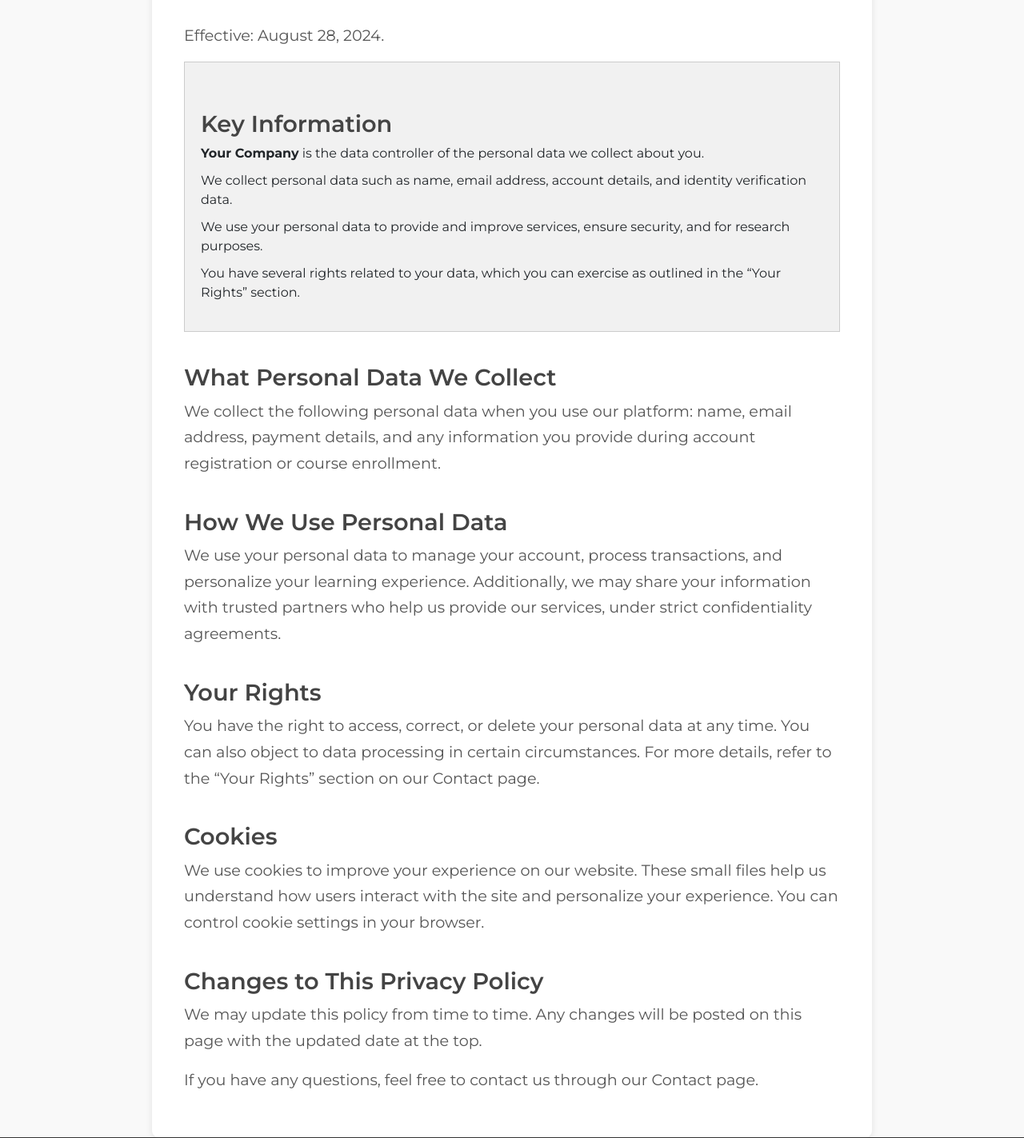
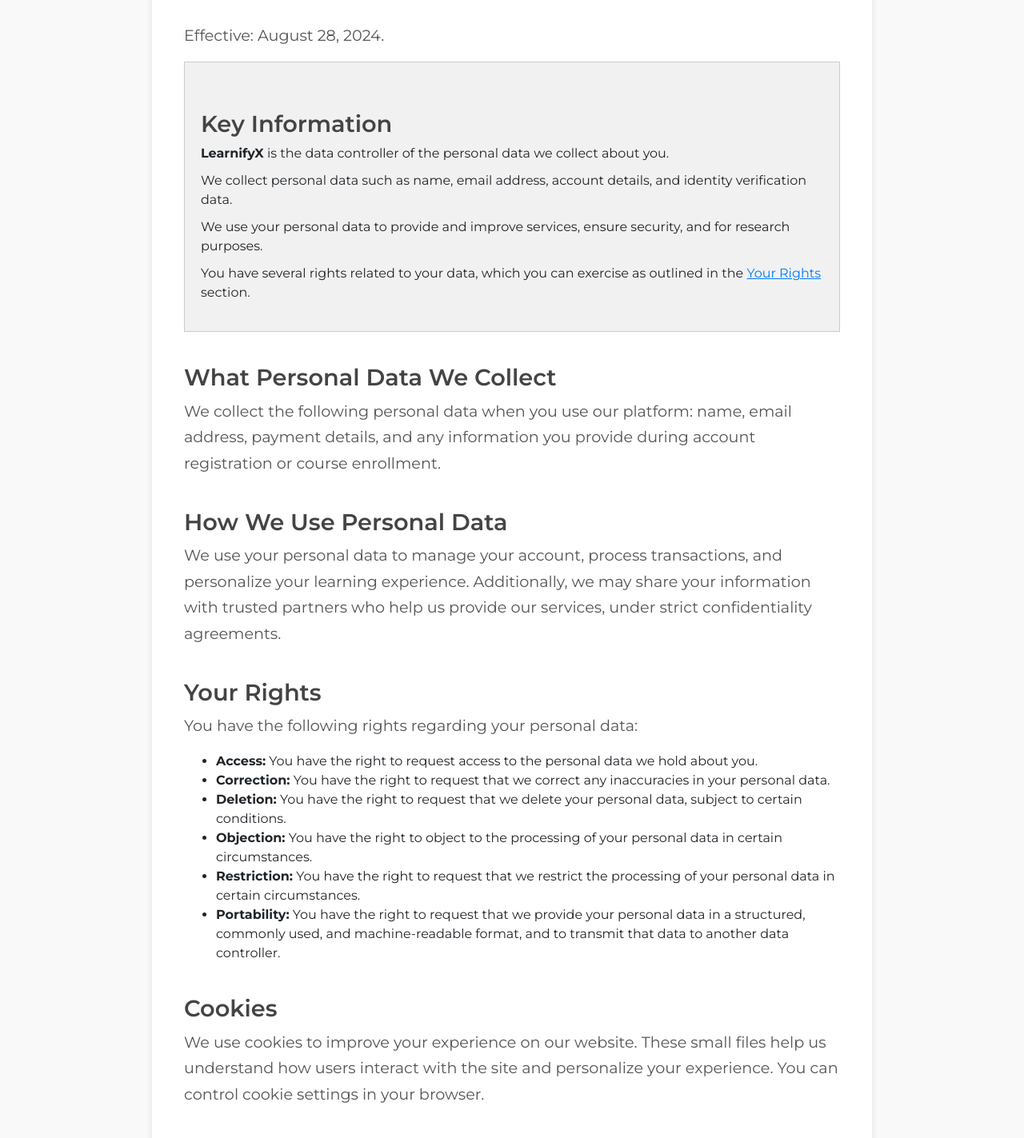
Before and after one commit to duyhnynh/COSC2430-ProjectGroup-8, a Flask app: page /privacy in a window 1280 px wide. Shown: the part 170-1593 px from the top of the page at 80% size. Run offline with Flask 3, Linux system fonts and the light colour scheme; some libraries are stand-ins or nearby versions.

Commit message:
update privacy

```diff
--- a/static/styles/footer.css
+++ b/static/styles/footer.css
@@ -2,12 +2,15 @@ body {
   margin: 0px;
   font-family: 'Montserrat', sans-serif;
 }
+
 #footer {
   background-color: #333; /* Dark background for the footer */
   color: white;
   width: 100%;
   padding: 20px 0;
   text-align: center;
+  flex-shrink: 0;
+  position: relative;
 }
 
 .footer-content {
--- a/templates/footer.html
+++ b/templates/footer.html
@@ -6,7 +6,7 @@
     <link rel="icon" href="/static/img/website-logo.png" type="image/x-icon" />
     <link href="https://fonts.googleapis.com/css2?family=Montserrat:wght@400;600;700&family=Open+Sans:wght@400;600&display=swap" rel="stylesheet">
     <link rel="stylesheet" href="/static/styles/footer.css" />
-    <title>Document</title>
+    <title>Footer</title>
   </head>
   <body>
     <footer id="footer">
--- a/templates/privacy.html
+++ b/templates/privacy.html
@@ -27,13 +27,12 @@
         <div class="key-info">
             <h2>Key Information</h2>
             <ul>
-                <li><strong>Your Company</strong> is the data controller of the personal data we collect about you.</li>
+                <li><strong>LearnifyX</strong> is the data controller of the personal data we collect about you.</li>
                 <li>We collect personal data such as name, email address, account details, and identity verification
                     data.</li>
                 <li>We use your personal data to provide and improve services, ensure security, and for research
                     purposes.</li>
-                <li>You have several rights related to your data, which you can exercise as outlined in the “Your
-                    Rights” section.</li>
+                <li>You have several rights related to your data, which you can exercise as outlined in the <a href="#your-rights">Your Rights</a> section.</li>
             </ul>
         </div>
 
@@ -46,10 +45,16 @@
             experience. Additionally, we may share your information with trusted partners who help us provide our
             services, under strict confidentiality agreements.</p>
 
-        <h2>Your Rights</h2>
-        <p>You have the right to access, correct, or delete your personal data at any time. You can also object to data
-            processing in certain circumstances. For more details, refer to the “Your Rights” section on our Contact
-            page.</p>
+        <h2 id = "your-rights">Your Rights</h2>
+        <p>You have the following rights regarding your personal data:</p>
+        <ul>
+            <li><strong>Access:</strong> You have the right to request access to the personal data we hold about you.</li>
+            <li><strong>Correction:</strong> You have the right to request that we correct any inaccuracies in your personal data.</li>
+            <li><strong>Deletion:</strong> You have the right to request that we delete your personal data, subject to certain conditions.</li>
+            <li><strong>Objection:</strong> You have the right to object to the processing of your personal data in certain circumstances.</li>
+            <li><strong>Restriction:</strong> You have the right to request that we restrict the processing of your personal data in certain circumstances.</li>
+            <li><strong>Portability:</strong> You have the right to request that we provide your personal data in a structured, commonly used, and machine-readable format, and to transmit that data to another data controller.</li>
+        </ul>
 
         <h2>Cookies</h2>
         <p>We use cookies to improve your experience on our website. These small files help us understand how users
```
